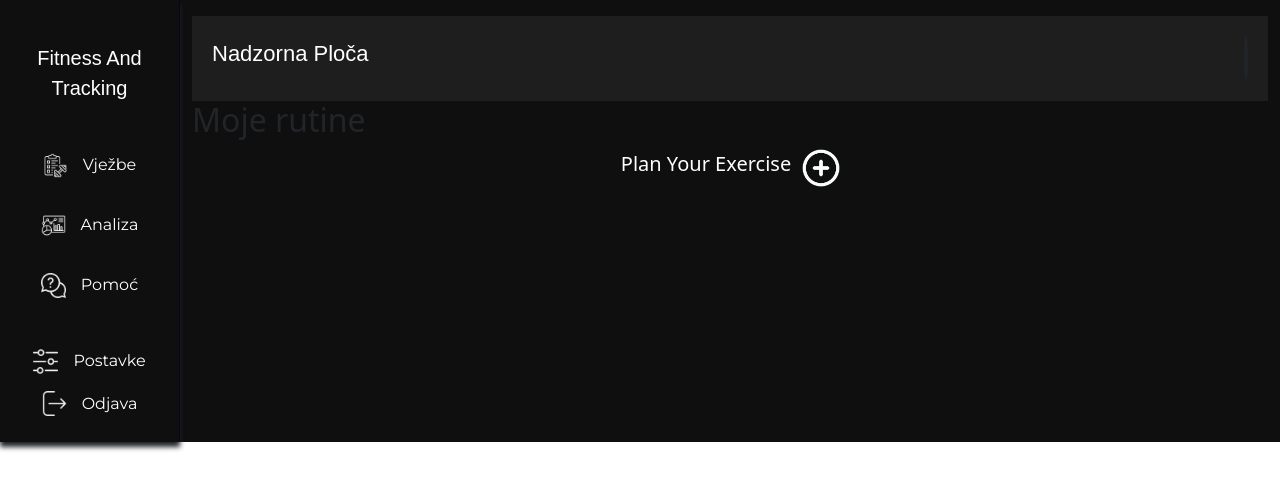
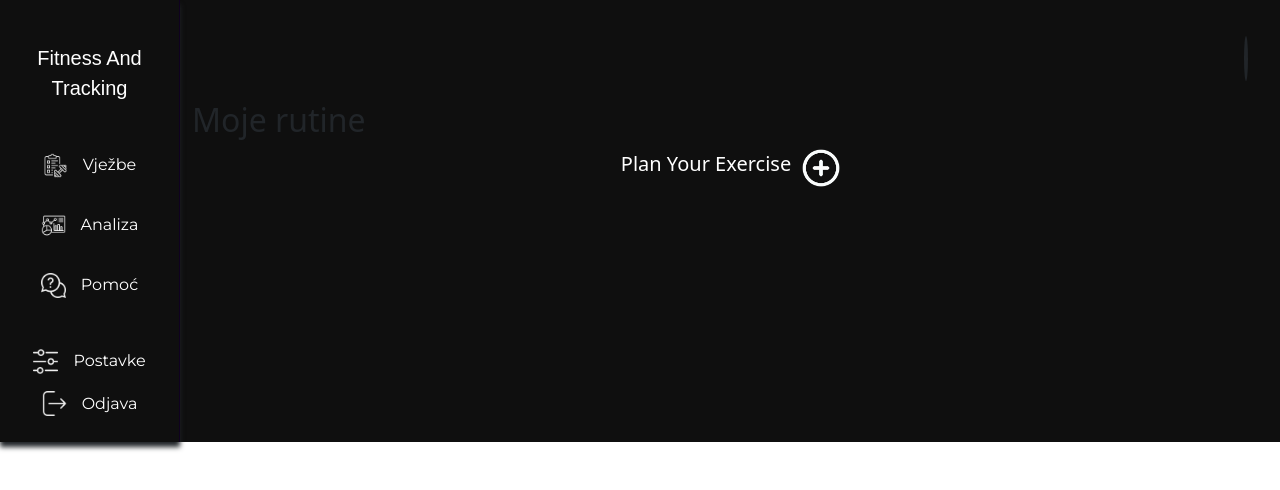
Before and after one commit to CodeITLab/fit_track_frontend_app, a Vue app: page /dashboard in a window 1280 px wide. Shown: the top 490 px of the page. Built offline with nearby package versions, Linux system fonts and the light colour scheme; no server answers; sample sign-in values are in the browser's storage; a web font is replaced by a local one; what @formkit/vue would draw is missing.

Commit message:
Add: top navbar styles added

```diff
--- a/src/assets/css/components/menu-components/dashboard-top-navbar.css
+++ b/src/assets/css/components/menu-components/dashboard-top-navbar.css
@@ -5,7 +5,6 @@
     align-items: center;
     padding: 20px;
     margin-top: 1rem;
-    background-color: #1e1e1e;
 }
 
 .heading-logo {
--- a/src/components/menu-components/TopNavbarComponent.vue
+++ b/src/components/menu-components/TopNavbarComponent.vue
@@ -29,7 +29,7 @@ onBeforeMount(async () => {
           <span class="line"></span>
           <span class="line"></span>
       </div>
-      <h5 v-if="!isMobile" class="text-white heading-logo">Nadzorna Ploča</h5>
+      <h5 v-if="!isMobile" class="text-white heading-logo"></h5>
       <div class="user-info">
         <h5 class="text-white heading-user-name">
           {{ userData?.name }}
```
